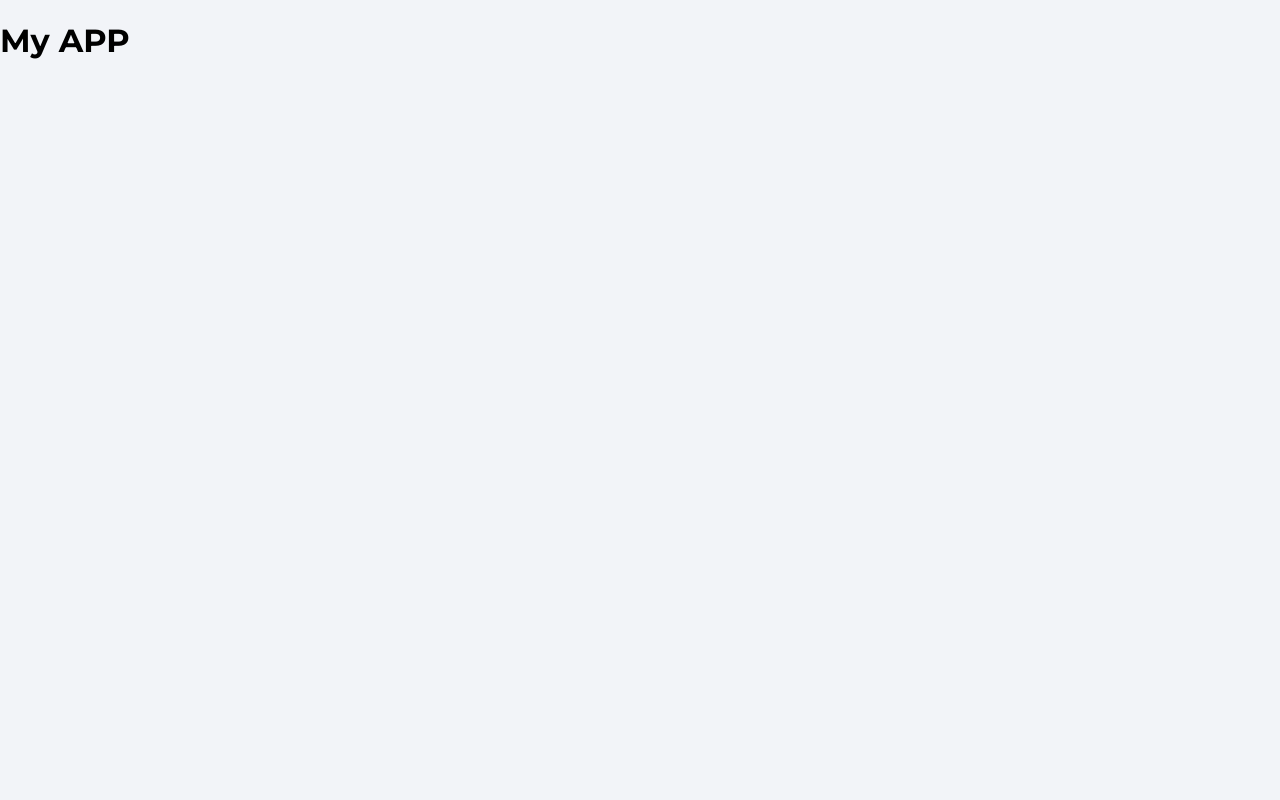
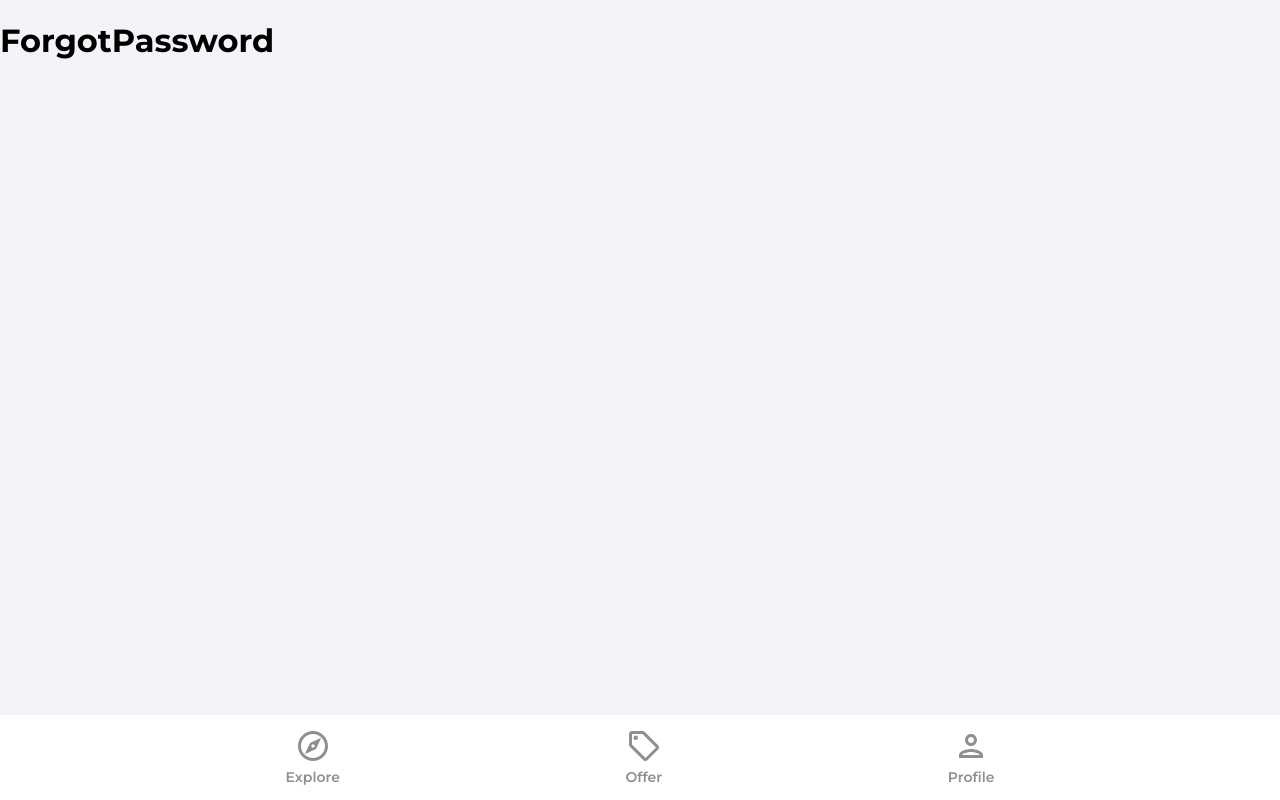
Before and after one commit to krunal1505/react-house-marketplace, a React (Create React App) app: page /forgot-password in a window 1280 px wide. Built offline with nearby package versions, Linux system fonts and the light colour scheme.

Commit message:
Added Router and Pages to the app

```diff
--- a/package.json
+++ b/package.json
@@ -9,6 +9,7 @@
     "firebase": "^9.6.9",
     "react": "^17.0.2",
     "react-dom": "^17.0.2",
+    "react-router-dom": "^6.2.2",
     "react-scripts": "5.0.0",
     "web-vitals": "^2.1.4"
   },
--- a/public/index.html
+++ b/public/index.html
@@ -24,7 +24,7 @@
       work correctly both with client-side routing and a non-root public URL.
       Learn how to configure a non-root public URL by running `npm run build`.
     -->
-    <title>React App</title>
+    <title>House Marketplace</title>
   </head>
   <body>
     <noscript>You need to enable JavaScript to run this app.</noscript>
--- a/src/App.js
+++ b/src/App.js
@@ -1,7 +1,26 @@
+import { BrowserRouter as Router, Routes, Route } from "react-router-dom";
+import Navbar from "./components/Navbar";
+import Explore from "./pages/Explore";
+import Offers from "./pages/Offers";
+import Profile from "./pages/Profile";
+import SignIn from "./pages/SignIn";
+import SignUp from "./pages/SignUp";
+import ForgotPassword from "./pages/ForgotPassword";
+
 function App() {
   return (
     <>
-      <h1>My APP</h1>
+      <Router>
+        <Routes>
+          <Route path="/" element={<Explore />} />
+          <Route path="/offers" element={<Offers />} />
+          <Route path="/profile" element={<SignIn />} />
+          <Route path="/sign-in" element={<SignIn />} />
+          <Route path="/sign-up" element={<SignUp />} />
+          <Route path="/forgot-password" element={<ForgotPassword />} />
+        </Routes>
+        <Navbar />
+      </Router>
     </>
   );
 }
--- /dev/null
+++ b/src/components/Navbar.jsx
@@ -0,0 +1,74 @@
+import { useNavigate, useLocation } from "react-router-dom";
+import { ReactComponent as OfferIcon } from "../assets/svg/localOfferIcon.svg";
+import { ReactComponent as ExploreIcon } from "../assets/svg/exploreIcon.svg";
+import { ReactComponent as PersonOutlineIcon } from "../assets/svg/personOutlineIcon.svg";
+
+function Navbar() {
+  const navigate = useNavigate();
+  const location = useLocation();
+
+  const pathMatchRoute = (route) => {
+    if (route === location.pathname) {
+      return true;
+    }
+  };
+
+  return (
+    <footer className="navbar">
+      <nav className="navbarNav">
+        <ul className="navbarListItems">
+          <li className="navbarListItem" onClick={() => navigate("/")}>
+            <ExploreIcon
+              fill={pathMatchRoute("/") ? "#2c2c2c" : "#8f8f8f"}
+              width="36px"
+              height="36px"
+            />
+            <p
+              className={
+                pathMatchRoute("/")
+                  ? "navbarListItemNameActive"
+                  : "navbarListItemName"
+              }
+            >
+              Explore
+            </p>
+          </li>
+          <li className="navbarListItem" onClick={() => navigate("/offers")}>
+            <OfferIcon
+              fill={pathMatchRoute("/offers") ? "#2c2c2c" : "#8f8f8f"}
+              width="36px"
+              height="36px"
+            />
+            <p
+              className={
+                pathMatchRoute("/offers")
+                  ? "navbarListItemNameActive"
+                  : "navbarListItemName"
+              }
+            >
+              Offer
+            </p>
+          </li>
+          <li className="navbarListItem" onClick={() => navigate("/profile")}>
+            <PersonOutlineIcon
+              fill={pathMatchRoute("/profile") ? "#2c2c2c" : "#8f8f8f"}
+              width="36px"
+              height="36px"
+            />
+            <p
+              className={
+                pathMatchRoute("/profile")
+                  ? "navbarListItemNameActive"
+                  : "navbarListItemName"
+              }
+            >
+              Profile
+            </p>
+          </li>
+        </ul>
+      </nav>
+    </footer>
+  );
+}
+
+export default Navbar;
--- /dev/null
+++ b/src/pages/Explore.jsx
@@ -0,0 +1,9 @@
+function Explore() {
+  return (
+    <div>
+      <h1>Explore</h1>
+    </div>
+  );
+}
+
+export default Explore;
--- /dev/null
+++ b/src/pages/ForgotPassword.jsx
@@ -0,0 +1,9 @@
+function ForgotPassword() {
+  return (
+    <div>
+      <h1>ForgotPassword</h1>
+    </div>
+  );
+}
+
+export default ForgotPassword;
--- /dev/null
+++ b/src/pages/Offers.jsx
@@ -0,0 +1,9 @@
+function Offers() {
+  return (
+    <div>
+      <h1>Offers</h1>
+    </div>
+  );
+}
+
+export default Offers;
--- /dev/null
+++ b/src/pages/Profile.jsx
@@ -0,0 +1,9 @@
+function Profile() {
+  return (
+    <div>
+      <h1>Profile</h1>
+    </div>
+  );
+}
+
+export default Profile;
--- /dev/null
+++ b/src/pages/SignIn.jsx
@@ -0,0 +1,9 @@
+function SignIn() {
+  return (
+    <div>
+      <h1>Sign In</h1>
+    </div>
+  );
+}
+
+export default SignIn;
--- /dev/null
+++ b/src/pages/SignUp.jsx
@@ -0,0 +1,9 @@
+function SignUp() {
+  return (
+    <div>
+      <h1>SignUp</h1>
+    </div>
+  );
+}
+
+export default SignUp;
```
Also changed, not shown: 1 other file (tests, documents, lock files or other folders).
